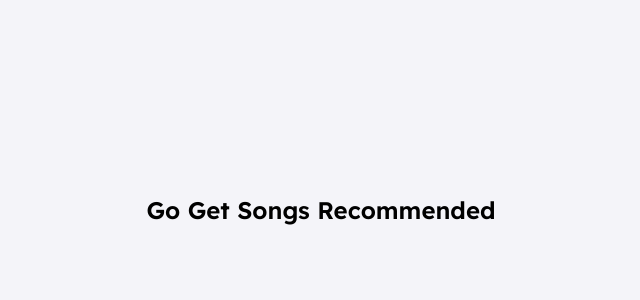
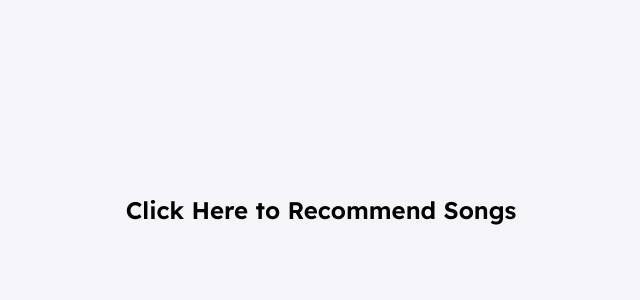
Before and after one commit to seantran6/CMPE195A_Group37, a Flask app: template templates/index.html in a window 1280 px wide. Shown: the part 190-490 px from the top of the page, without its empty margins (319-959 px from the left). Run offline with Flask 3, Linux system fonts and the light colour scheme; the template is opened without the code that fills it, so the values that code supplies are empty; some web fonts are replaced.

Commit message:
Updated templates/index.html

```diff
--- a/templates/index.html
+++ b/templates/index.html
@@ -9,7 +9,7 @@
 
 <body>
     <section id = "main">
-        <h1><a href="/recognition">Go Get Songs Recommended</a></h1>
+        <h1><a href="/recognition">Click Here to Recommend Songs</a></h1>
 
     </section>
 </body>
```
